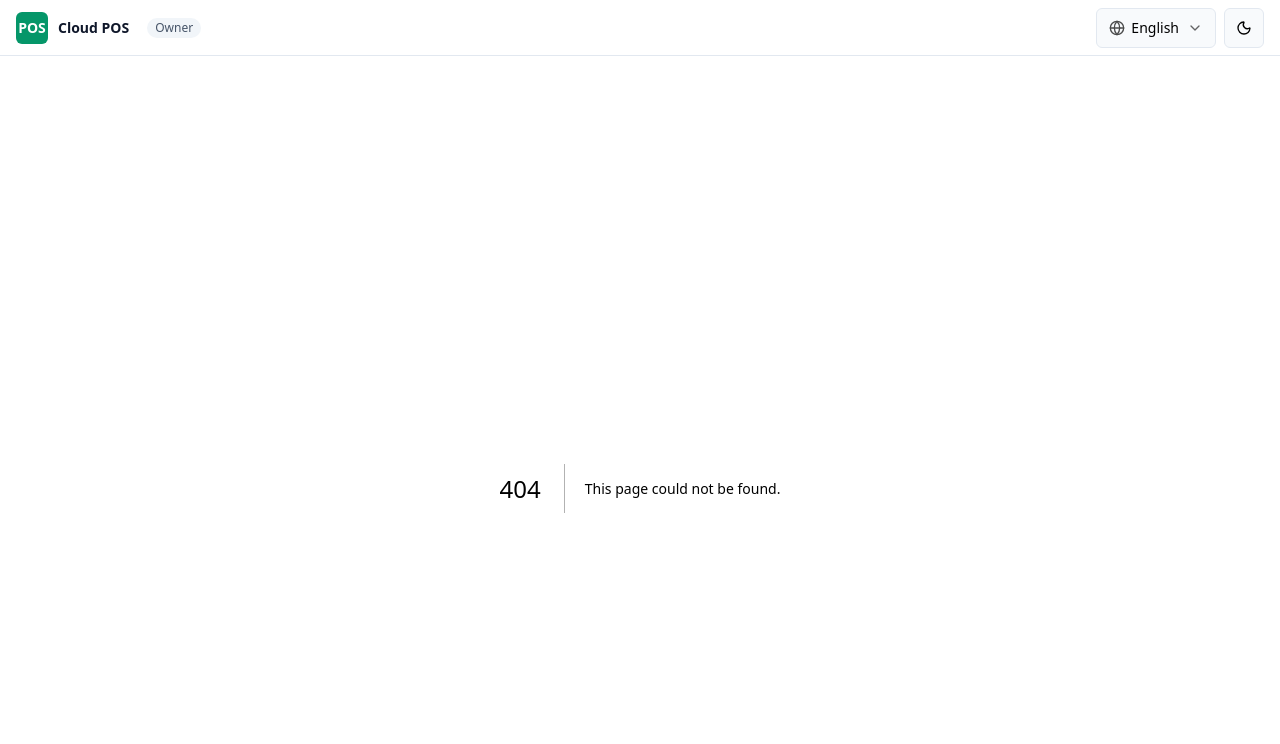
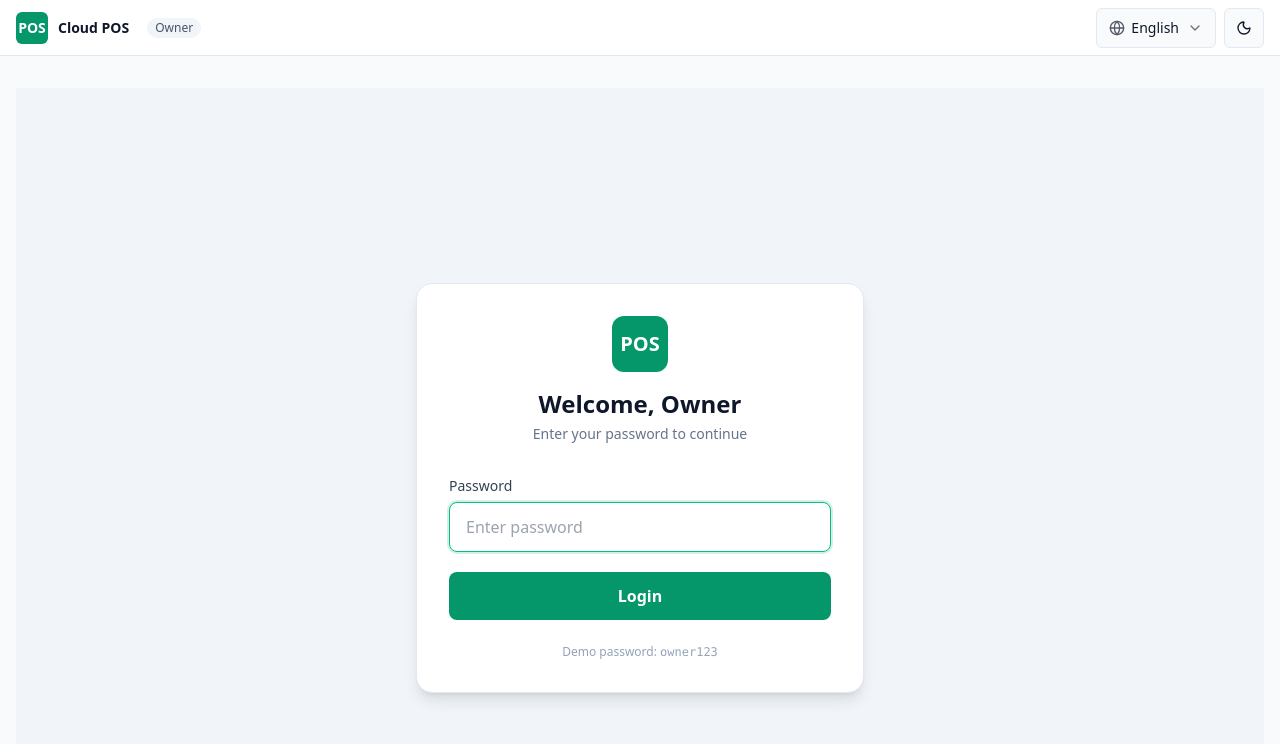
Before and after one commit to FraolFikru/poscloud, a Next.js app: page /login in a window 1280 px wide. Before the commit this address had no page. Shown: the top 744 px of the page. Built offline with nearby package versions, Linux system fonts and the light colour scheme.

Commit message:
Add login page with password authentication

```diff
--- /dev/null
+++ b/src/app/login/page.tsx
@@ -0,0 +1,73 @@
+"use client";
+
+import { useState } from "react";
+import { useRouter } from "next/navigation";
+
+export default function LoginPage() {
+  const router = useRouter();
+  const [password, setPassword] = useState("");
+  const [error, setError] = useState("");
+
+  const handleLogin = (e: React.FormEvent) => {
+    e.preventDefault();
+
+    // Simple password for now (change later)
+    if (password === "owner123") {
+      localStorage.setItem("owner-logged-in", "true");
+      router.push("/");
+    } else {
+      setError("Wrong password");
+    }
+  };
+
+  return (
+    <div className="flex min-h-screen items-center justify-center bg-slate-100 dark:bg-zinc-950 px-4">
+      <div className="w-full max-w-md rounded-2xl border border-slate-200 bg-white p-8 shadow-lg dark:border-zinc-800 dark:bg-zinc-900">
+        <div className="mb-8 text-center">
+          <div className="mx-auto mb-4 flex h-14 w-14 items-center justify-center rounded-xl bg-emerald-600 text-xl font-bold text-white">
+            POS
+          </div>
+          <h1 className="text-2xl font-bold text-slate-900 dark:text-white">
+            Welcome, Owner
+          </h1>
+          <p className="mt-1 text-sm text-slate-500 dark:text-zinc-400">
+            Enter your password to continue
+          </p>
+        </div>
+
+        <form onSubmit={handleLogin} className="space-y-5">
+          <div>
+            <label className="mb-1.5 block text-sm font-medium text-slate-700 dark:text-zinc-300">
+              Password
+            </label>
+            <input
+              type="password"
+              value={password}
+              onChange={(e) => {
+                setPassword(e.target.value);
+                setError("");
+              }}
+              placeholder="Enter password"
+              className="w-full rounded-lg border border-slate-300 bg-white px-4 py-3 text-slate-900 outline-none focus:border-emerald-500 focus:ring-2 focus:ring-emerald-500/20 dark:border-zinc-700 dark:bg-zinc-800 dark:text-white"
+              autoFocus
+            />
+            {error && (
+              <p className="mt-2 text-sm text-red-600">{error}</p>
+            )}
+          </div>
+
+          <button
+            type="submit"
+            className="w-full rounded-lg bg-emerald-600 py-3 font-semibold text-white transition hover:bg-emerald-500"
+          >
+            Login
+          </button>
+        </form>
+
+        <p className="mt-6 text-center text-xs text-slate-400">
+          Demo password: <span className="font-mono">owner123</span>
+        </p>
+      </div>
+    </div>
+  );
+}
```
